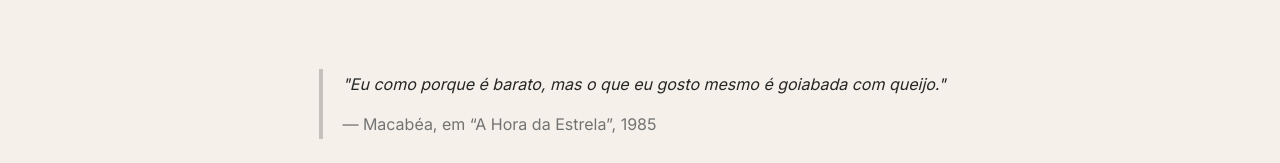
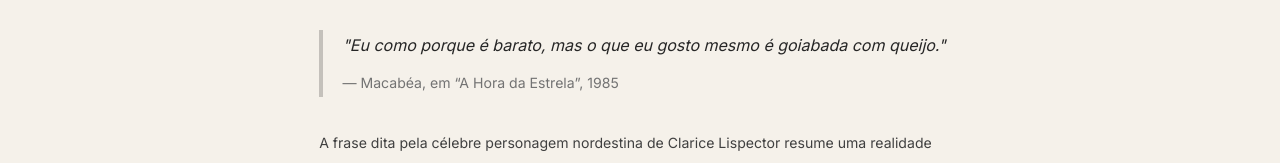
Before and after one commit to andressarochafig-prog/economic-articles, a Next.js app: page /ensaios/0 in a window 1280 px wide. Shown: the part 536-699 px from the top of the page. Built offline with nearby package versions, Linux system fonts and the light colour scheme.

Commit message:
ajusta tamanho da citação e espaçamento do autor

```diff
--- a/src/app/ensaios/[slug]/page.js
+++ b/src/app/ensaios/[slug]/page.js
@@ -21,7 +21,7 @@
       >
         <p>"{block.text}"</p>
         {block.cite && (
-          <cite className="block not-italic text-[1.25rem] text-neutral-500 mt-3">
+          <cite className="block not-italic text-[1.1rem] text-neutral-500 mt-3">
             — {block.cite}
           </cite>
         )}
@@ -126,7 +126,7 @@
       </div>
 
       {/* Coluna de leitura estreita e centralizada, como uma matéria de jornal */}
-      <article className="max-w-[680px] mx-auto px-6 py-16">
+      <article className="max-w-[680px] mx-auto px-6 pt-4 pb-16">
         {article.content.map((block, index) => (
           <ArticleBlock block={block} index={index} key={index} />
         ))}
```
